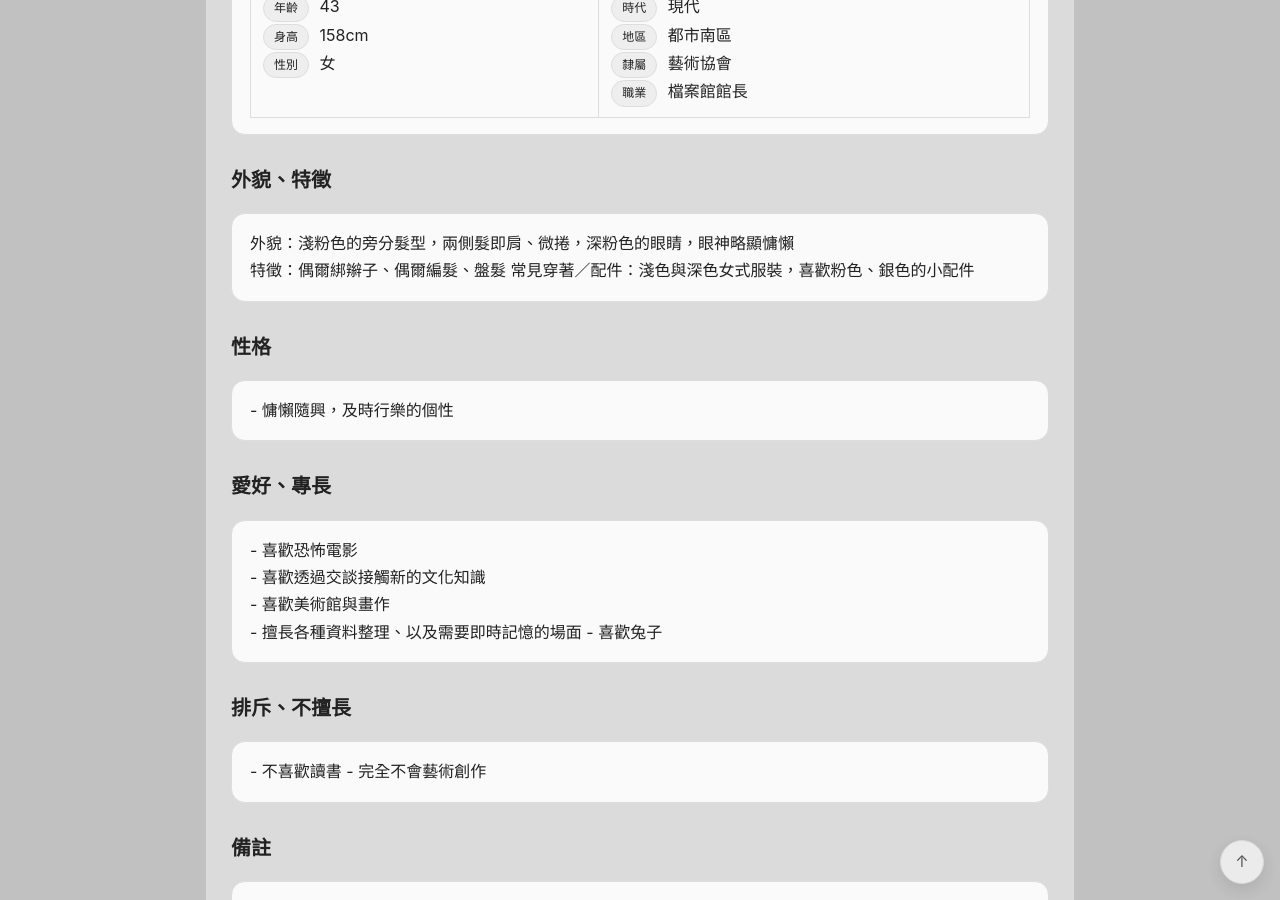
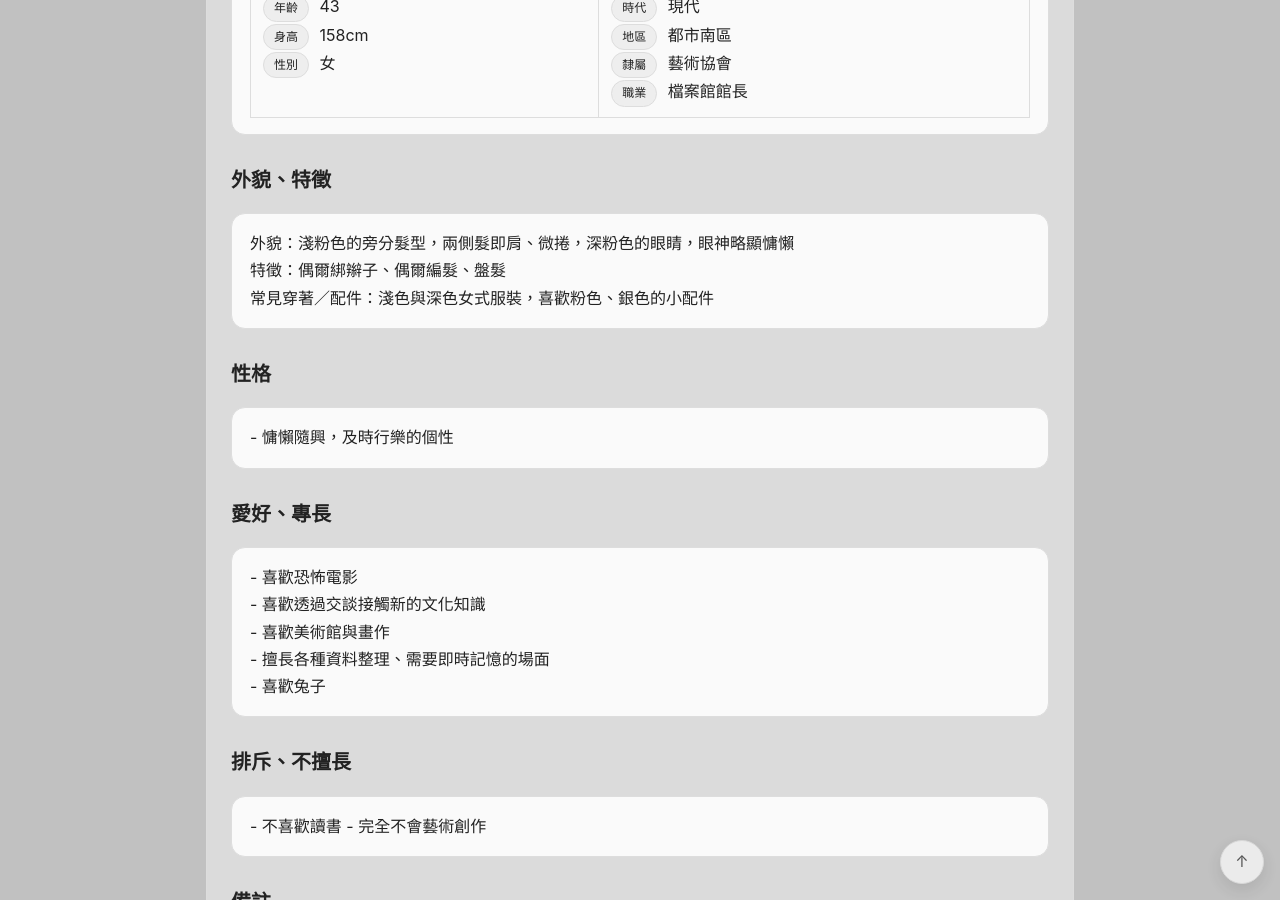
Before and after one commit to yoyoseal/char-archive, a Jekyll site: the page built from _characters/sakura.md, in a window 1280 px wide and 900 px high, scrolled down 732 px. Built offline with Jekyll 4.4.1, drawn with Linux system fonts in a browser that asks for light colours.

Commit message:
Update sakura.md

```diff
--- a/_characters/sakura.md
+++ b/_characters/sakura.md
@@ -41,7 +41,7 @@ order: 100
 ## 外貌、特徵
 <div class="card">
 外貌：淺粉色的旁分髮型，兩側髮即肩、微捲，深粉色的眼睛，眼神略顯慵懶<br>
-特徵：偶爾綁辮子、偶爾編髮、盤髮
+特徵：偶爾綁辮子、偶爾編髮、盤髮<br>
 常見穿著／配件：淺色與深色女式服裝，喜歡粉色、銀色的小配件
 </div>
 
@@ -55,7 +55,7 @@ order: 100
 -  喜歡恐怖電影<br>
 -  喜歡透過交談接觸新的文化知識<br>
 -  喜歡美術館與畫作<br>
--  擅長各種資料整理、以及需要即時記憶的場面
+-  擅長各種資料整理、需要即時記憶的場面<br>
 -  喜歡兔子
 </div>
 
```
